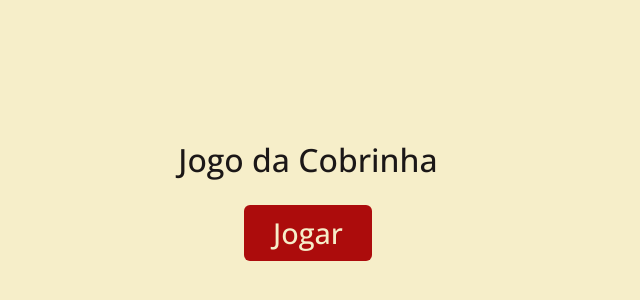
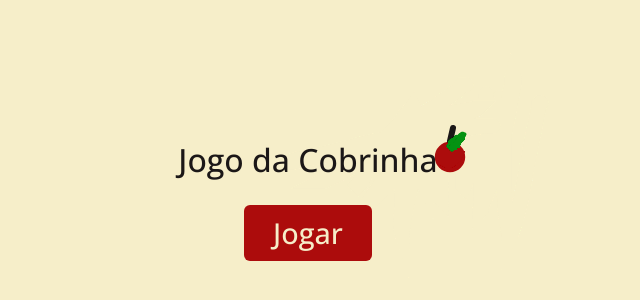
Before and after one commit to IsadoraCampos/jogo-da-cobrinha-projeto-escalade, a plain HTML site: page pages/index.html in a window 1280 px wide. Shown: the part 48-348 px from the top of the page, without its empty margins (332-972 px from the left). Drawn offline with nearby package versions, Linux system fonts and the light colour scheme.

Commit message:
Caminho para imagem da maçã atualizado

```diff
--- a/styles/style.css
+++ b/styles/style.css
@@ -22,7 +22,7 @@ body {
 }
 
 .corpo-pagina {
-    background-image: url("../maca.jpg");
+    background-image: url("../img/maca.jpg");
     background-repeat: no-repeat;
     background-position: center;
 }
```
